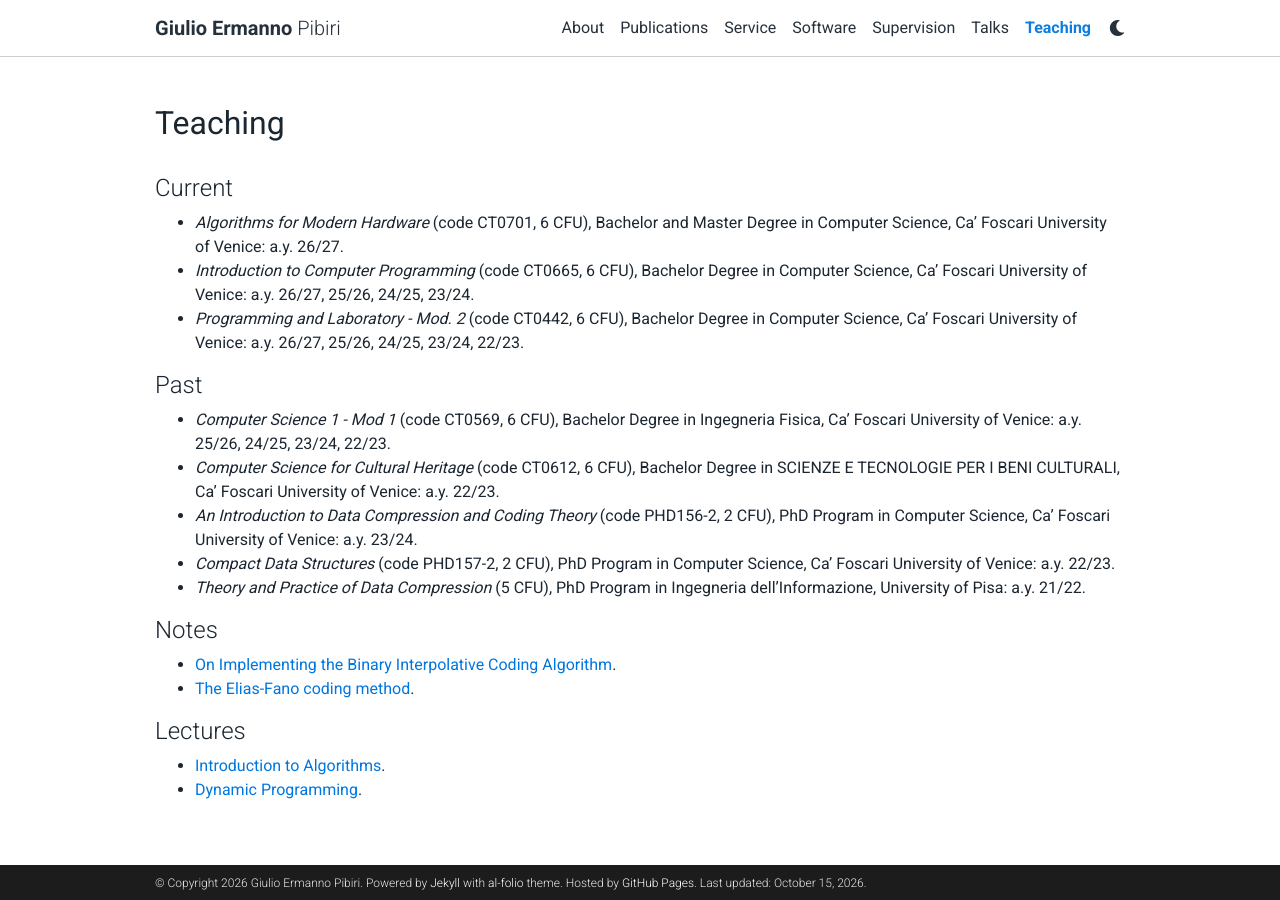
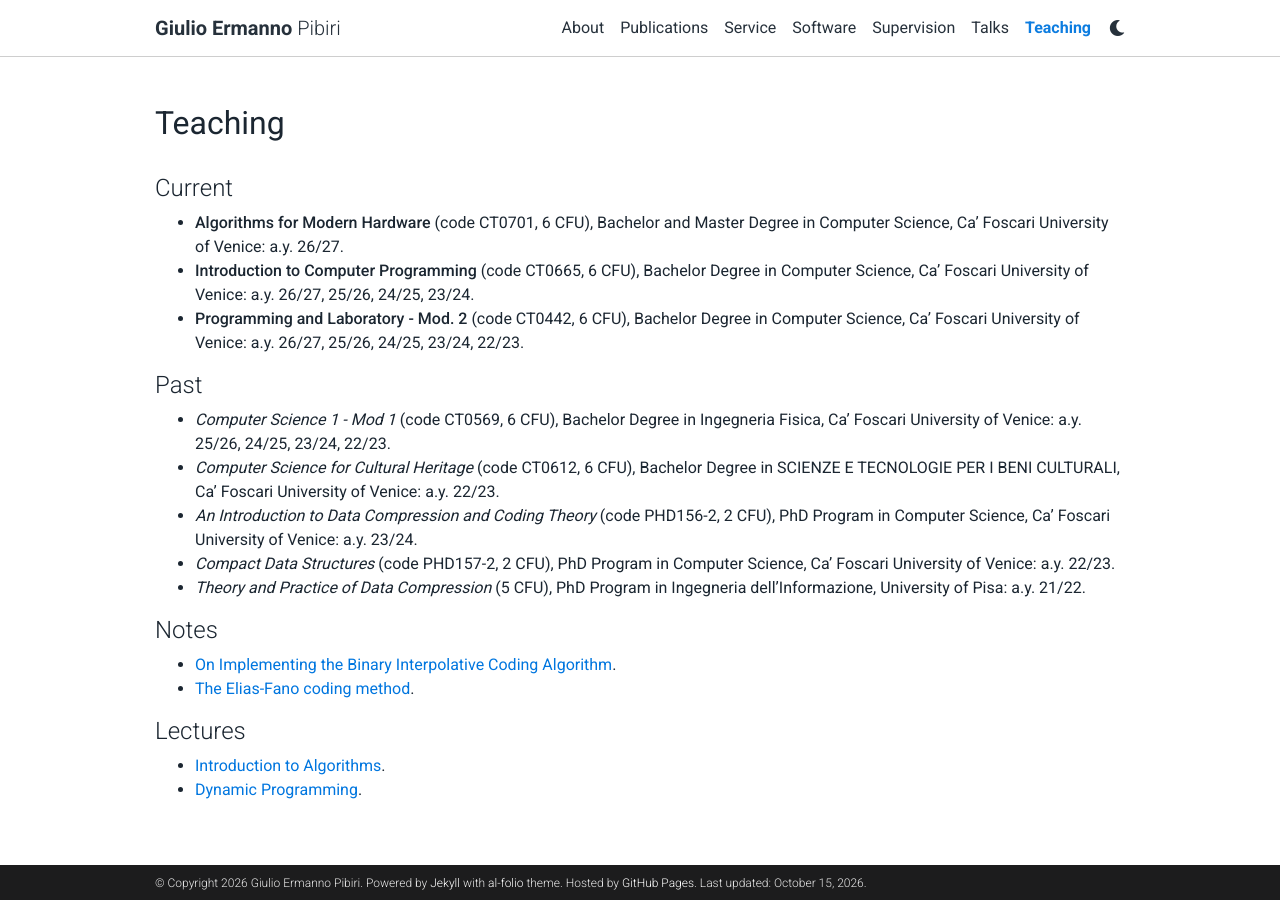
Before and after one commit to jermp/jermp.github.io, a Jekyll site: the page built from _pages/teaching.md, in a window 1280 px wide. Built offline with Jekyll 4.4.1, drawn with Linux system fonts in a browser that asks for light colours; comment, search, counter and statistics services are not loaded; a style sheet for code colours, icons or effects is not loaded.

Commit message:
very minor

```diff
--- a/_pages/teaching.md
+++ b/_pages/teaching.md
@@ -8,9 +8,9 @@ nav: true
 
 #### Current
 
-- *Algorithms for Modern Hardware* (code CT0701, 6 CFU), Bachelor and Master Degree in Computer Science, Ca' Foscari University of Venice: a.y. 26/27.
-- *Introduction to Computer Programming* (code CT0665, 6 CFU), Bachelor Degree in Computer Science, Ca' Foscari University of Venice: a.y. 26/27, 25/26, 24/25, 23/24.
-- *Programming and Laboratory - Mod. 2* (code CT0442, 6 CFU), Bachelor Degree in Computer Science, Ca' Foscari University of Venice: a.y. 26/27, 25/26, 24/25, 23/24, 22/23.
+- **Algorithms for Modern Hardware** (code CT0701, 6 CFU), Bachelor and Master Degree in Computer Science, Ca' Foscari University of Venice: a.y. 26/27.
+- **Introduction to Computer Programming** (code CT0665, 6 CFU), Bachelor Degree in Computer Science, Ca' Foscari University of Venice: a.y. 26/27, 25/26, 24/25, 23/24.
+- **Programming and Laboratory - Mod. 2** (code CT0442, 6 CFU), Bachelor Degree in Computer Science, Ca' Foscari University of Venice: a.y. 26/27, 25/26, 24/25, 23/24, 22/23.
 
 #### Past
 
```
